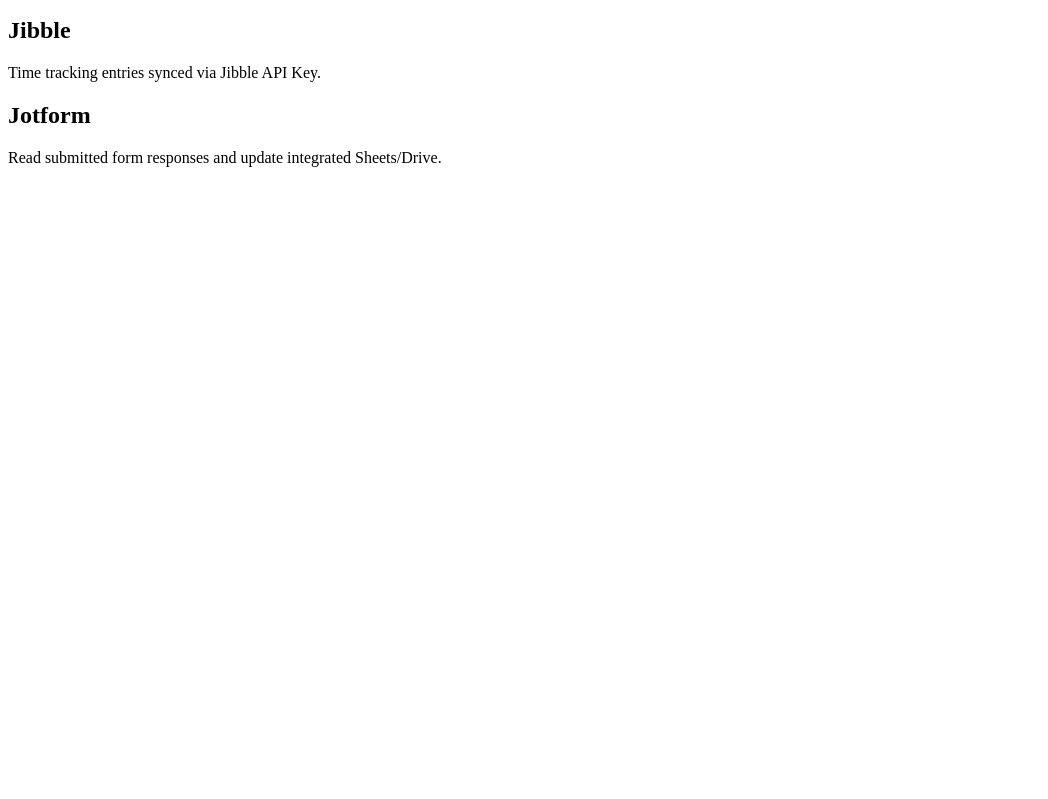
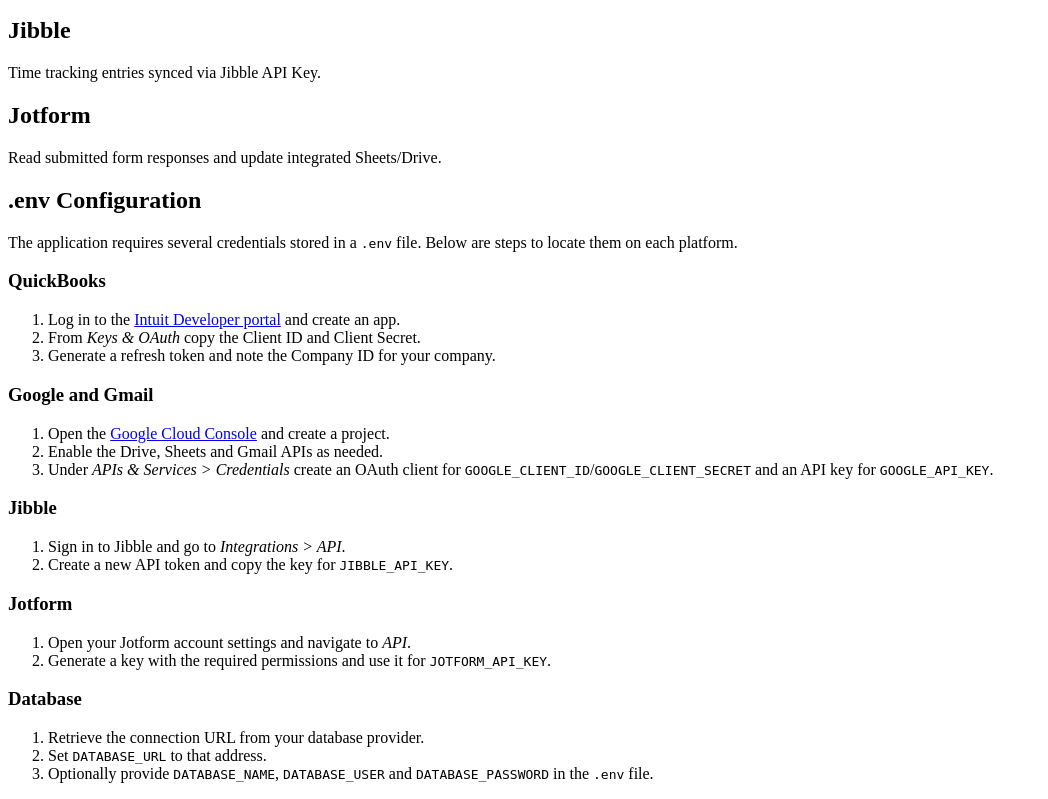
Before and after one commit to Sonni4154/WeMakeMarin, a FastAPI app: page /help in a window 1280 px wide. Shown: the part 425-1224 px from the top of the page, without its empty margins (0-1048 px from the left). Before the commit the page ends 592 px from the top, so only its background shows below. Run offline with FastAPI, Linux system fonts and the light colour scheme; parts of the project's set-up code (start-up, migrations or seed data) failed here and were passed over.

Commit message:
Update help.html

```diff
--- a/templates/help.html
+++ b/templates/help.html
@@ -19,5 +19,41 @@
     <p>Time tracking entries synced via Jibble API Key.</p>
     <h2>Jotform</h2>
     <p>Read submitted form responses and update integrated Sheets/Drive.</p>
+
+    <h2>.env Configuration</h2>
+    <p>The application requires several credentials stored in a <code>.env</code> file. Below are steps to locate them on each platform.</p>
+
+    <h3>QuickBooks</h3>
+    <ol>
+        <li>Log in to the <a href="https://developer.intuit.com/">Intuit Developer portal</a> and create an app.</li>
+        <li>From <em>Keys & OAuth</em> copy the Client ID and Client Secret.</li>
+        <li>Generate a refresh token and note the Company ID for your company.</li>
+    </ol>
+
+    <h3>Google and Gmail</h3>
+    <ol>
+        <li>Open the <a href="https://console.cloud.google.com/">Google Cloud Console</a> and create a project.</li>
+        <li>Enable the Drive, Sheets and Gmail APIs as needed.</li>
+        <li>Under <em>APIs & Services &gt; Credentials</em> create an OAuth client for <code>GOOGLE_CLIENT_ID</code>/<code>GOOGLE_CLIENT_SECRET</code> and an API key for <code>GOOGLE_API_KEY</code>.</li>
+    </ol>
+
+    <h3>Jibble</h3>
+    <ol>
+        <li>Sign in to Jibble and go to <em>Integrations &gt; API</em>.</li>
+        <li>Create a new API token and copy the key for <code>JIBBLE_API_KEY</code>.</li>
+    </ol>
+
+    <h3>Jotform</h3>
+    <ol>
+        <li>Open your Jotform account settings and navigate to <em>API</em>.</li>
+        <li>Generate a key with the required permissions and use it for <code>JOTFORM_API_KEY</code>.</li>
+    </ol>
+
+    <h3>Database</h3>
+    <ol>
+        <li>Retrieve the connection URL from your database provider.</li>
+        <li>Set <code>DATABASE_URL</code> to that address.</li>
+        <li>Optionally provide <code>DATABASE_NAME</code>, <code>DATABASE_USER</code> and <code>DATABASE_PASSWORD</code> in the <code>.env</code> file.</li>
+    </ol>
 </body>
 </html>
```
